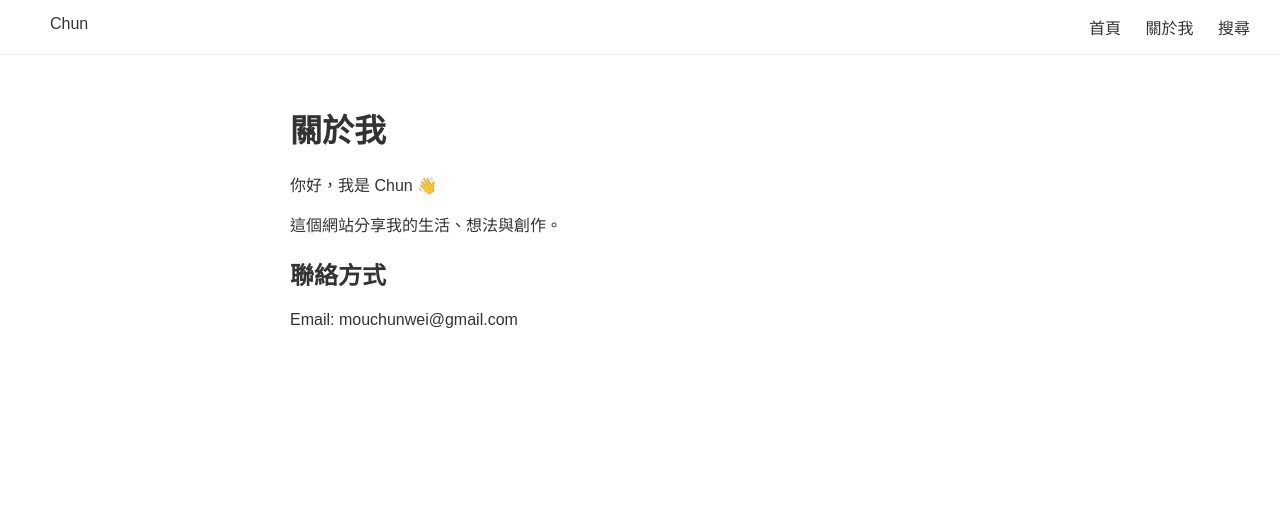
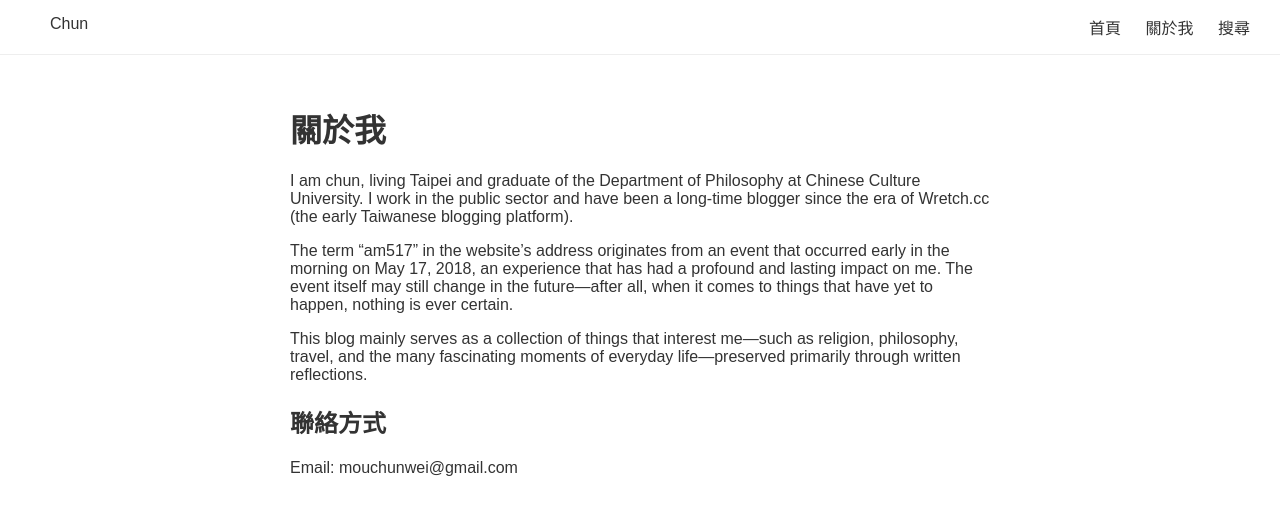
Before and after one commit to chunslifestyle/chunslifestyle.github.io, a Jekyll site: the page built from about.md, in a window 1280 px wide. Shown: the top 515 px of the page. Built offline with Jekyll 4.4.1, drawn with Linux system fonts in a browser that asks for light colours.

Commit message:
Update about.md

```diff
--- a/about.md
+++ b/about.md
@@ -6,8 +6,12 @@ permalink: /about.html
 
 <h1>關於我</h1>
 
-<p>你好，我是 Chun 👋</p>
-<p>這個網站分享我的生活、想法與創作。</p>
+<p>I am chun, living Taipei and graduate of the Department of Philosophy at Chinese Culture University. I work in the public sector and have been a long-time blogger since the era of Wretch.cc (the early Taiwanese blogging platform).
+</p>
+
+<p>The term “am517” in the website’s address originates from an event that occurred early in the morning on May 17, 2018, an experience that has had a profound and lasting impact on me. The event itself may still change in the future—after all, when it comes to things that have yet to happen, nothing is ever certain.</p>
+
+<p>This blog mainly serves as a collection of things that interest me—such as religion, philosophy, travel, and the many fascinating moments of everyday life—preserved primarily through written reflections.</p>
 
 <h2>聯絡方式</h2>
 <p>Email: mouchunwei@gmail.com</p>
```
